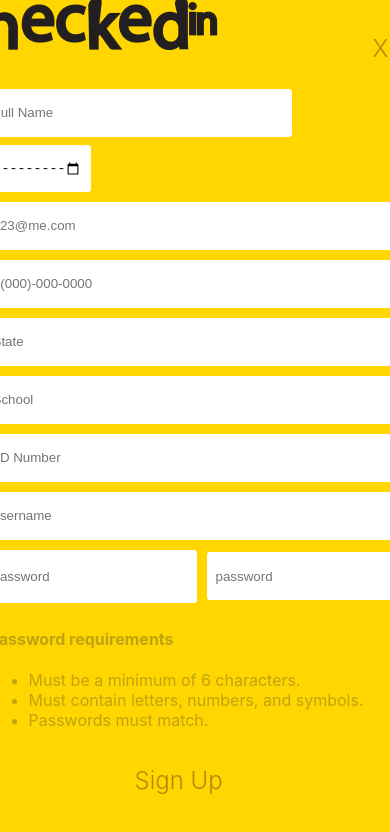
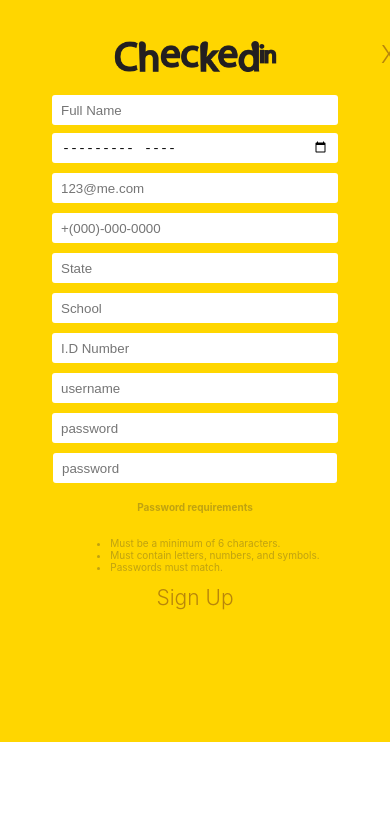
Before and after one commit to dialloflatno/Checkin, a React (Create React App) app in the folder client/: page /signup in a window 390 px wide. Shown: the top 832 px of the page. Built offline with nearby package versions, Linux system fonts and the light colour scheme; no server answers.

Commit message:
ResponsiveSignUp

```diff
--- a/client/src/Signup.js
+++ b/client/src/Signup.js
@@ -53,6 +53,7 @@ function SignUp({ setUser }) {
           onChange={(e) => setFullName(e.target.value)}
           placeholder="Full Name"
         />
+
         <input
           className="dateOFbirth"
           type="month"
--- a/client/src/index.css
+++ b/client/src/index.css
@@ -16,9 +16,8 @@ code {
   /* height: 100vh; */
 }
 
-.login-bckg{
+.login-bckg {
   background-color: #ffd600;
-
 }
 .container {
   background-color: #ffd600;
@@ -28,11 +27,10 @@ background-color: #ffd600;
   justify-items: end;
   display: grid;
   grid-template: 1fr 5fr 1fr /1fr 4fr;
-  grid-template-areas:
-    'logoMain  nav'
+  grid-template-areas: 'logoMain  nav';
 }
 
-@media only screen and (min-width: 568px){
+@media only screen and (min-width: 568px) {
   .container {
     display: flex !important;
     flex-basis: auto;
@@ -41,7 +39,8 @@ background-color: #ffd600;
     align-items: center;
     align-content: center;
   }
-.errfullpage{}
+  .errfullpage {
+  }
 }
 
 .signContainer {
@@ -118,7 +117,6 @@ div.schdule-sheet {
 }
 
 .signIn {
-
   cursor: pointer;
 
   margin-left: 16%;
@@ -180,12 +178,10 @@ div.schdule-sheet {
 }
 
 .logo {
-
   margin-bottom: 7px;
   /* display: block; */
-  width: 35vw ;
+  width: 35vw;
   /* margin: 49px; */
-
 }
 .logoSIGNUP {
   margin-bottom: -64px;
@@ -403,23 +399,19 @@ div.schdule-sheet {
   border-radius: nullpx;
 }
 
-.stack{
+.stack {
   margin: 60px auto;
   width: 58%;
   height: 27%;
   display: flex;
   flex-direction: column;
   align-items: center;
-
 }
 .signIn {
   position: absolute;
   margin-top: 16.5%;
   margin-right: -8.5%;
-
 }
-
-
 
 .signUp {
   margin: 60px auto;
@@ -465,11 +457,10 @@ div.schdule-sheet {
 }
 
 .signupFORM {
-  margin: 105px auto;
+  margin: 72% auto;
   display: inline-block;
   justify-content: center;
 }
-
 
 .signUP {
   margin-left: 150px;
@@ -553,7 +544,7 @@ nav a:hover {
   }
 
   .errButton {
-    position:absolute;
+    position: absolute;
     background-color: brown;
     margin-bottom: 60px;
     height: 30px;
@@ -580,7 +571,6 @@ nav a:hover {
       'signIn';
   }
   .signIn {
-
     cursor: pointer;
 
     margin-left: 39%;
@@ -607,7 +597,50 @@ nav a:hover {
     flex-direction: column;
     align-items: center;
   }
+  .logoSIGNUP {
+    margin-top: 20px;
+    margin-bottom: -64px;
+    display: flex;
+    /* margin-left: -60px; */
+    margin-bottom: -8%;
+    width: 46%;
+    margin-left: 1px;
+  }
 
+  .signupFORM input {
+    /* margin: 105px auto; */
+    display: inline-block;
+    justify-content: center;
+    height: 12px;
+    width:268px;
+  }
+
+  .signupFORM {
+    margin: 129px;
+    display: flex;
+    justify-content: space-evenly;
+    align-items: center;
+    flex-wrap: wrap;
+    flex-direction: column;
+    align-content: stretch;
+  }
+  #password_confirmation {
+    width: 266px;
+    height: 12px;
+  }
+  .signUP {
+    margin: 0px;
+    font-size: 21px;
+  }
+br{
+  display: none;
+}
+  .PasswordReq {
+    font-size: 10px;
+    color: rgba(53, 51, 51, 0.315);
+    margin: 10px;
+    display: contents;
+  }
 }
 
 .App {
@@ -725,7 +758,7 @@ width: 100%;
 }
 
 .gradescontainer {
-  padding:20px auto;
+  padding: 20px auto;
   margin: 60px auto;
   box-shadow: 3px 3px 5px rgb(0 0 0 / 5%);
   background: #fff;
```
Lines whose indentation alone changed are shown as unchanged.
